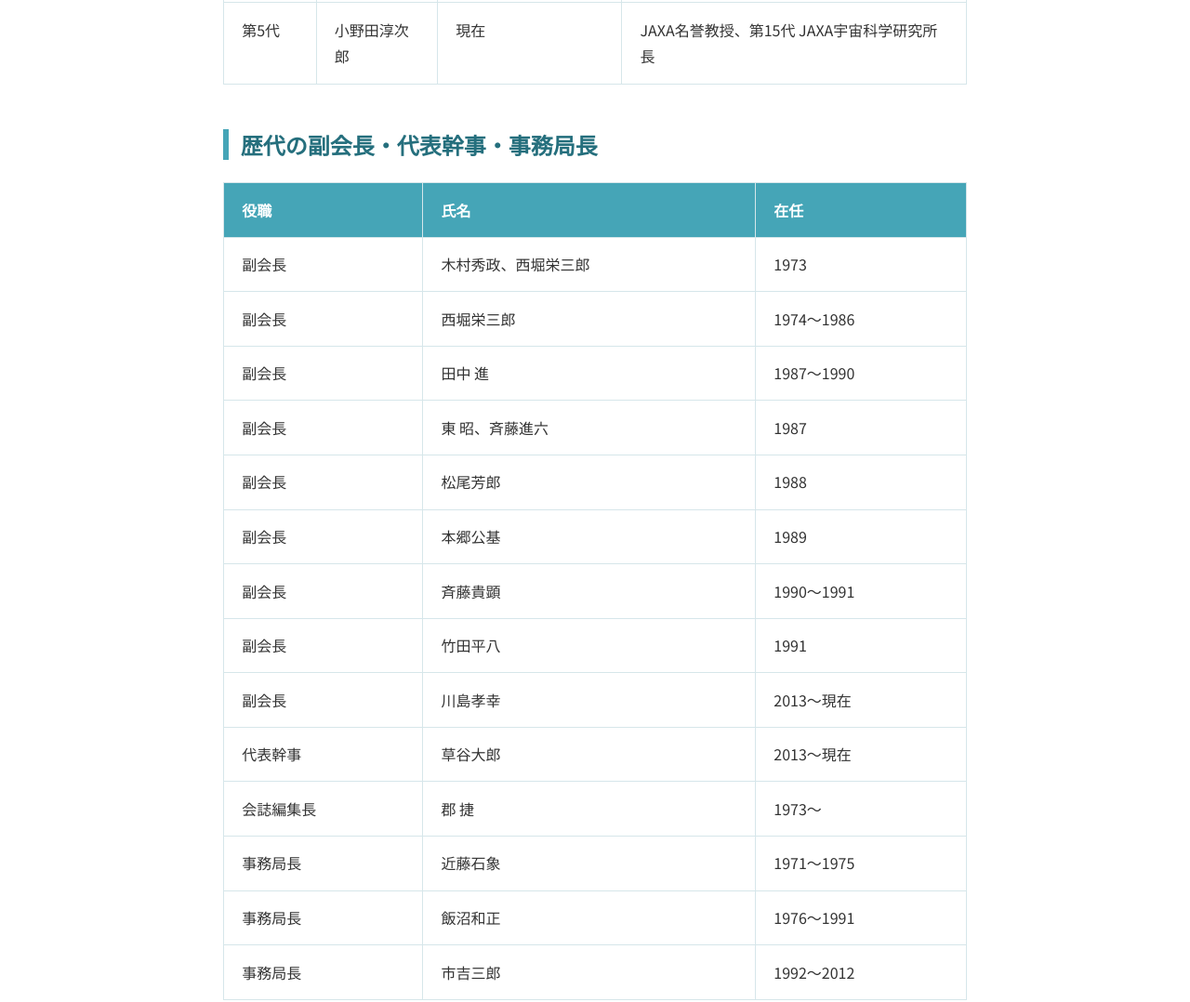
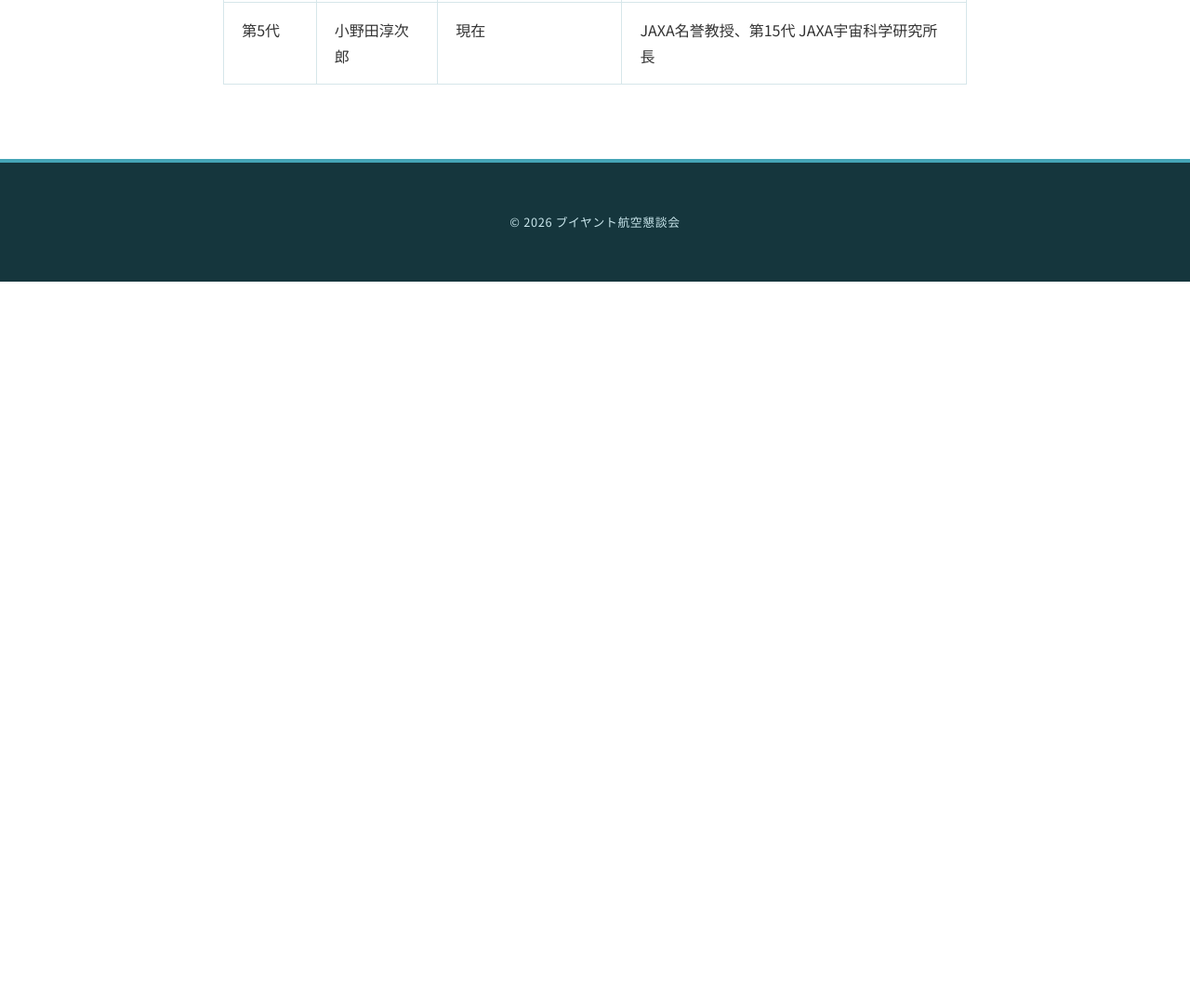
Before and after one commit to Oyama0223/airship_demo, a plain HTML site: page history.html in a window 1280 px wide. Shown: the part 5664-6742 px from the top of the page at 93% size. After the commit the page ends 5967 px from the top, so only its background shows below. Drawn offline with Linux system fonts and the light colour scheme.

Commit message:
Update history.html

```diff
--- a/history.html
+++ b/history.html
@@ -415,34 +415,6 @@
         </div>
     </section>
 
-    <!-- ▼ 歴代の副会長・代表幹事・事務局長など ▼ -->
-    <section class="container page-section">
-        <h2 class="section-heading">歴代の副会長・代表幹事・事務局長</h2>
-        <div class="table-wrap">
-        <table class="info-table">
-            <thead>
-                <tr><th>役職</th><th>氏名</th><th>在任</th></tr>
-            </thead>
-            <tbody>
-                <tr><td>副会長</td><td>木村秀政、西堀栄三郎</td><td>1973</td></tr>
-                <tr><td>副会長</td><td>西堀栄三郎</td><td>1974〜1986</td></tr>
-                <tr><td>副会長</td><td>田中 進</td><td>1987〜1990</td></tr>
-                <tr><td>副会長</td><td>東 昭、斉藤進六</td><td>1987</td></tr>
-                <tr><td>副会長</td><td>松尾芳郎</td><td>1988</td></tr>
-                <tr><td>副会長</td><td>本郷公基</td><td>1989</td></tr>
-                <tr><td>副会長</td><td>斉藤貴顕</td><td>1990〜1991</td></tr>
-                <tr><td>副会長</td><td>竹田平八</td><td>1991</td></tr>
-                <tr><td>副会長</td><td>川島孝幸</td><td>2013〜現在</td></tr>
-                <tr><td>代表幹事</td><td>草谷大郎</td><td>2013〜現在</td></tr>
-                <tr><td>会誌編集長</td><td>郡 捷</td><td>1973〜</td></tr>
-                <tr><td>事務局長</td><td>近藤石象</td><td>1971〜1975</td></tr>
-                <tr><td>事務局長</td><td>飯沼和正</td><td>1976〜1991</td></tr>
-                <tr><td>事務局長</td><td>市吉三郎</td><td>1992〜2012</td></tr>
-            </tbody>
-        </table>
-        </div>
-    </section>
-
 </main>
 
 <footer>
```
